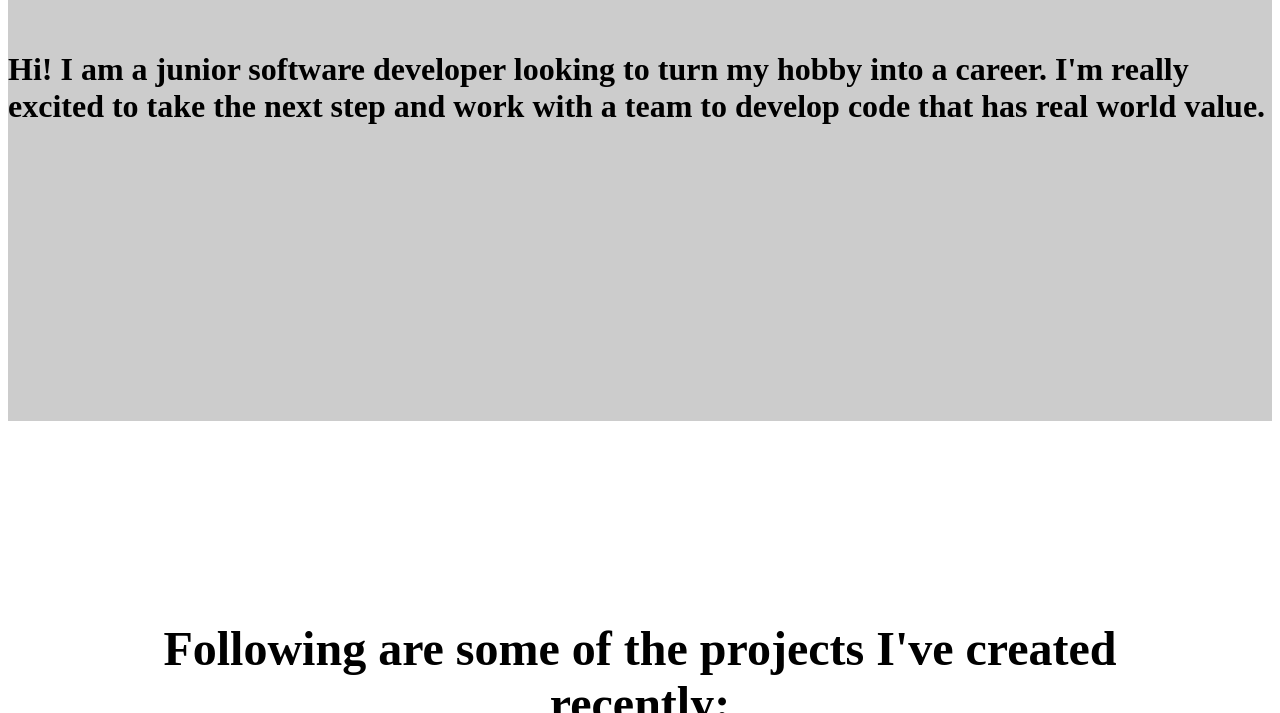
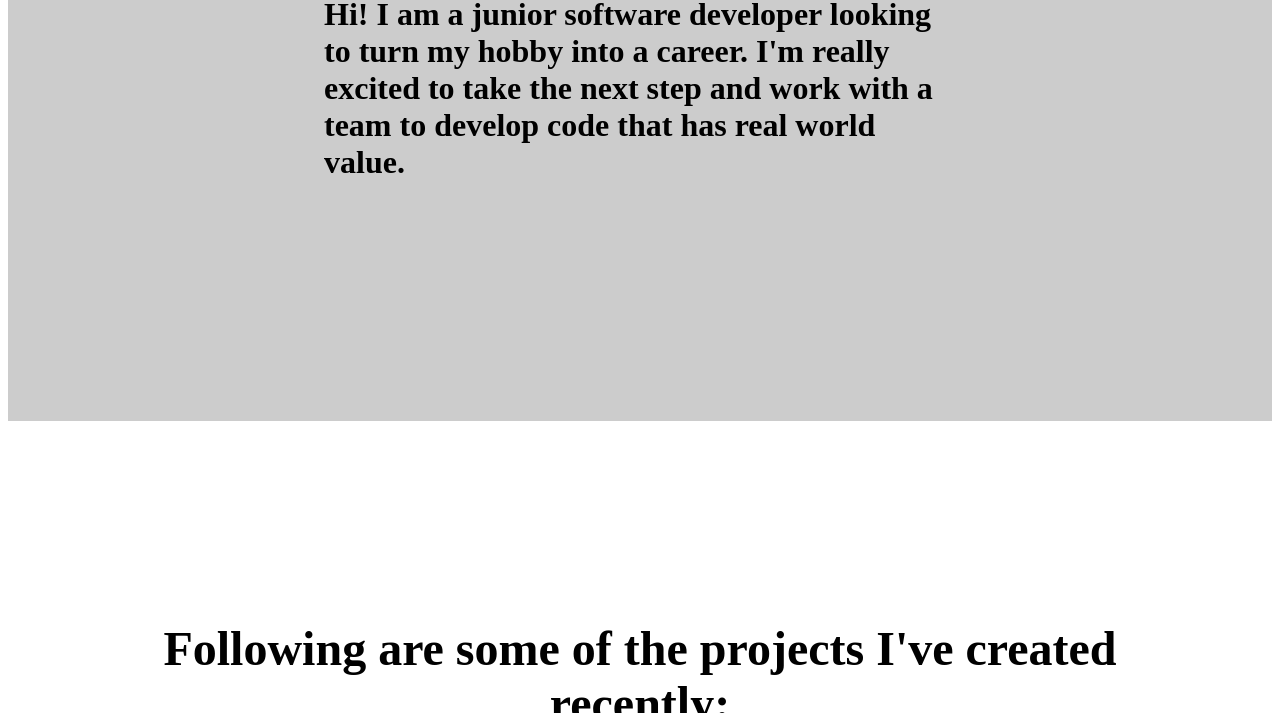
Before and after one commit to mitreyem7/mitreyem7.github.io, a plain HTML site: page index.html in a window 1280 px wide. Shown: the part 387-1100 px from the top of the page. Drawn offline with Linux system fonts and the light colour scheme.

Commit message:
Update style.css

```diff
--- a/style.css
+++ b/style.css
@@ -58,6 +58,10 @@ img {
   height: 100vh;
   background-color: #ccc;
 
+}
+
+.welcome-section h2 {
+  width: 50%;
 }
 /* end welcome section styling */
 
```
